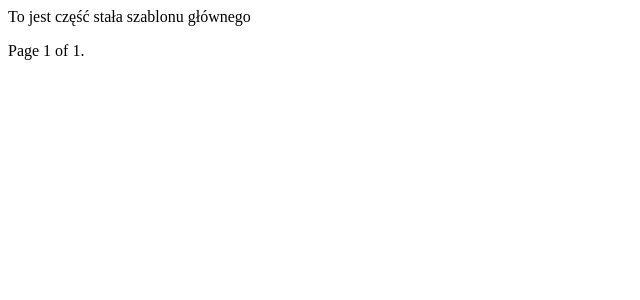
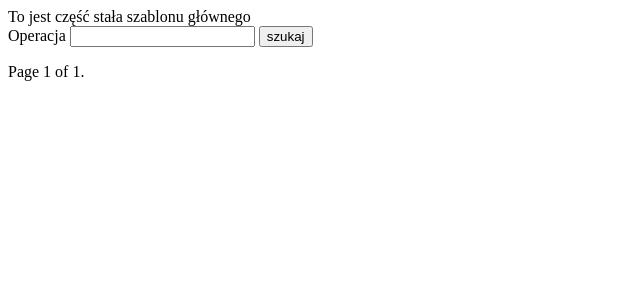
Before and after one commit to rkorzen/dingo, a Django app: page /maths/histories/ in a window 1280 px wide. Shown: the top 300 px of the page, without its empty margins (0-640 px from the left). Run offline with Django 3.2, Linux system fonts and the light colour scheme; data that the repository does not hold is empty; parts of the project's set-up code (start-up, migrations or seed data) failed here and were passed over.

Commit message:
Ćwiczenie - dodanie search dla operacji

```diff
--- a/maths/templates/maths/list.html
+++ b/maths/templates/maths/list.html
@@ -3,12 +3,18 @@
 {% block title %}Maths list{% endblock %}
 
 {% block content %}
+    <div class="search">
+        <form>
+            <label for="operation">Operacja</label>
+            <input type="text" id="operation" name="operation">
+            <input type="submit" value="szukaj">
+        </form>
+    </div>
     <ul>
         {% for m in maths %}
             <li><a href="{% url "maths:details" m.id %}">{{ m }}</a></li>
         {% endfor %}
     </ul>
-
     <div class="pagination">
     <span class="step-links">
         {% if maths.has_previous %}
--- a/maths/views.py
+++ b/maths/views.py
@@ -57,7 +57,11 @@ def div(request, a, b):
 
 
 def maths_list(request):
-    maths = Math.objects.all()
+    operation = request.GET.get('operation')
+    if operation:
+        maths = Math.objects.filter(operation=operation)
+    else:
+        maths = Math.objects.all()
     paginator = Paginator(maths, 5)
     page_number = request.GET.get('page')
     maths = paginator.get_page(page_number)
```
